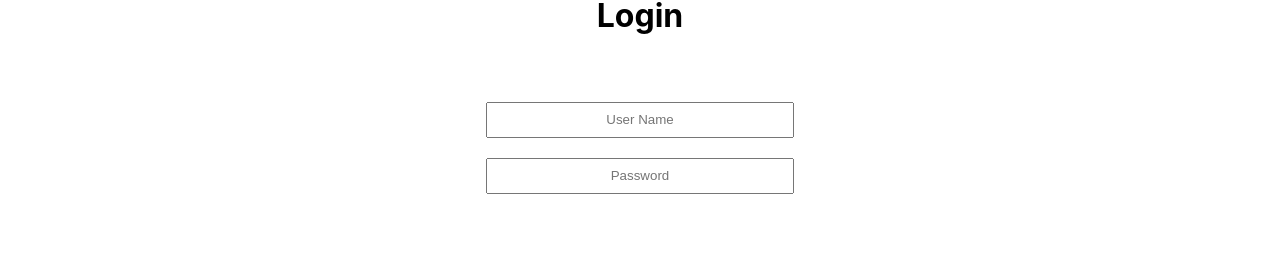
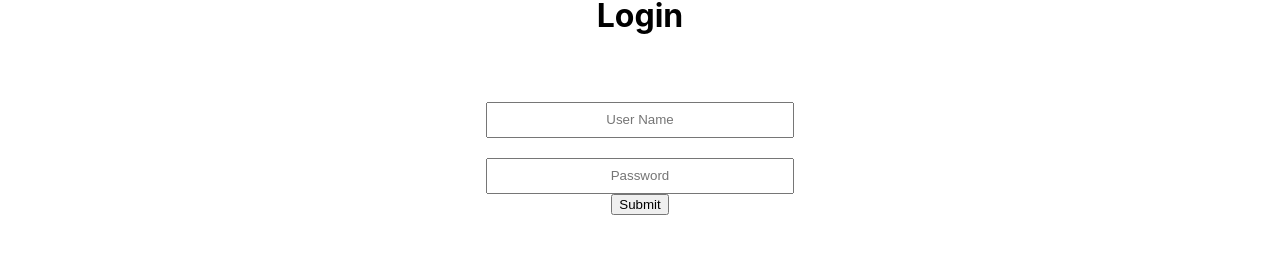
Before and after one commit to MichaelABartlett/js311-checkpoint2, a React (Create React App) app in the folder client/: page /logIn in a window 1280 px wide. Shown: the part 267-520 px from the top of the page. Built offline with nearby package versions, Linux system fonts and the light colour scheme.

Commit message:
working on login

```diff
--- a/client/src/components/logIn.js
+++ b/client/src/components/logIn.js
@@ -6,27 +6,33 @@ import Axios from 'axios';
 
 function LogIn() {
 
-    const UserName = () => {
+  const [state, setState] = useState({
+    username:"",
+    password: ""
+  })
 
-    }
+  const submit = (e) => {
+    e.preventDefault();
+    console.log('this is the state: ', state);
+    Axios.post("/login", state).then(res => {
+      console.log("made it thru", res)
+    })
+  }
 
-    const Password = () => {
 
-    }
 
   return (
     <main className="logIn">
         <h1>Login</h1>
-            <body className='body'>
+            <form className='body' onSubmit={submit}>
                 <br/>
-            <input type="text" name="userName" placeholder='User Name' className='input' onChange={(e) => {
-                UserName(e.target.value)
-                }}></input>
+            <input type="text" name="username" placeholder='User Name' className='input'
+                  onChange={(e) => setState({...state, username: e.target.value})}></input>
                 <br/>
-            <input type="text" name="password" placeholder='Password' className='input' onChange={(e) => {
-                Password(e.target.value)
-                }}></input>
-            </body>
+            <input type="text" name="password" placeholder='Password' className='input'
+                  onChange={(e) => setState({...state, password: e.target.value})}></input>
+              <button type="submit">Submit</button>
+            </form>
 
     </main>
 
@@ -34,20 +40,3 @@ function LogIn() {
 }
 
 export default LogIn;
-
-/* <div>
-        <h1>Adding a New Recipe</h1>
-        <label>recipeName</label>
-        <input type="text" name="recipeName" onChange={(e) => {
-          setRecipeName(e.target.value)
-        }}></input>
-        <label>image</label>
-        <input type="text" name="image" onChange={(e) => {
-          setImage(e.target.value)
-        }}></input>
-        <label>servings</label>
-        <input type="text" name="servings" onChange={(e) => {
-          setServings(e.target.value)
-        }}></input>
-        <button onClick={addRecipe}>Add the new Recipe</button>
-      </div> */
```
Also changed, not shown: client/src/components/testing.js (+0 -10 lines).
